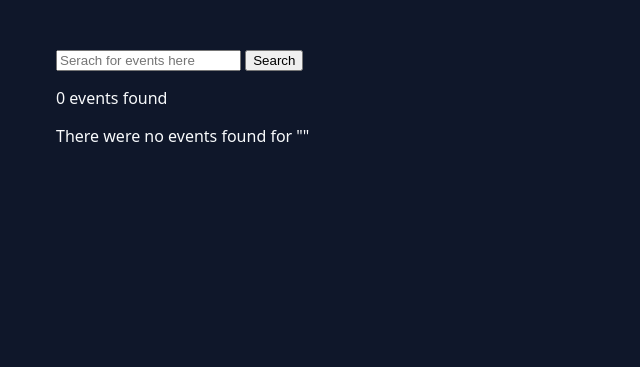
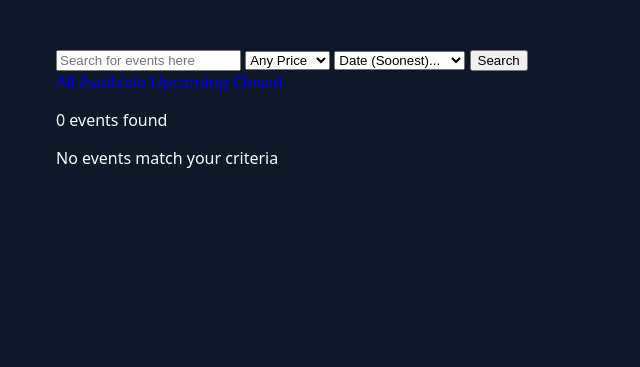
Before and after one commit to it-sd-capstone/2026-fall-team4, an ASP.NET Core app: page / in a window 1280 px wide. Shown: the part 55-422 px from the top of the page, without its empty margins (0-640 px from the left). Run offline with ASP.NET Core 8, Linux system fonts and the light colour scheme; some libraries are stand-ins or nearby versions.

Commit message:
Added a filter buttons to search events

```diff
--- a/EventTicketFlow/Controllers/HomeController.cs
+++ b/EventTicketFlow/Controllers/HomeController.cs
@@ -18,13 +18,16 @@ namespace EventTicketFlow.Controllers
             _eventService = eventService;
         }
 
-        public IActionResult Index(string? searchTerm)
+        public IActionResult Index(string? searchTerm, string? status, string? price, string? sort)
         {
             HomeViewModel model = new();
 
             model.SearchTerm = searchTerm;
+            model.Status = status;
+            model.Price = price;
+            model.Sort = sort;
 
-            model.Events = _eventService.SearchEvents(searchTerm);
+            model.Events = _eventService.SearchEvents(searchTerm, status, price, sort);
 
             return View(model);
         }
--- a/EventTicketFlow/Models/HomeViewModel.cs
+++ b/EventTicketFlow/Models/HomeViewModel.cs
@@ -5,5 +5,10 @@ namespace EventTicketFlow.Models
         public List<Event> Events { get; set; } = new();
 
         public string? SearchTerm { get; set; }
+        public string? Status { get; set; }
+        public string? Price { get; set; }
+        public string? Sort { get; set; }
+
+        public bool HasFilters => !string.IsNullOrWhiteSpace(SearchTerm) || Status != null || Price != null || Sort != null;
     }
 }
--- a/EventTicketFlow/Views/Home/Index.cshtml
+++ b/EventTicketFlow/Views/Home/Index.cshtml
@@ -6,23 +6,76 @@
 <section class="event-search">
     <form asp-controller="Home" asp-action="Index" method="get">
 
-        <input type="search" name="searchTerm" value="@Model.SearchTerm" placeholder="Serach for events here"/>
+        <input type="search" name="searchTerm" value="@Model.SearchTerm" placeholder="Search for events here"/>
 
+        <select asp-for="Price">
+            <option value="">Any Price</option>
+            <option value="under25">Under $25</option>
+            <option value="25to75">$25 - $75</option>
+            <option value="over75">Over $75</option>
+        </select>
+
+        <select asp-for="Sort">
+            <option value="">Date (Soonest)...</option>
+            <option value="priceLowToHigh">Price: Low to High</option>
+            <option value="priceHighToLow">Price: High to Low</option>
+            <option value="name">Name</option>
+
+        </select>
+
+            @* This input keeps the pill from getting 'lost' *@
+            <input type="hidden" name="status" value="@Model.Status" />
             <button type="submit">Search</button>
+
+        @if (Model.HasFilters)
+            {
+                <a asp-controller="Home" asp-action="Index">Clear Filters</a>
+            }
+
+    </form>
+
+    <div class="filter-pills">
+
+        <a asp-action="Index"
+            asp-route-searchTerm="@Model.SearchTerm"
+            asp-route-price="@Model.Price"
+            asp-route-sort="@Model.Sort"
+           class="filter-pill @(Model.Status == null ? "active" : "")">All</a>
+
+        <a asp-action="Index"
+            asp-route-status="open"
+            asp-route-searchTerm="@Model.SearchTerm"
+            asp-route-price="@Model.Price"
+            asp-route-sort="@Model.Sort"
+           class="filter-pill @(Model.Status == "open" ? "active" : "")">Available</a>
+
+        <a asp-action="Index"
+           asp-route-status="upcoming"
+           asp-route-searchTerm="@Model.SearchTerm"
+           asp-route-price="@Model.Price"
+           asp-route-sort="@Model.Sort"
+           class="filter-pill @(Model.Status == "upcoming" ? "active" : "")">Upcoming</a>
+
+        <a asp-action="Index"
+            asp-route-status="closed"
+            asp-route-searchTerm="@Model.SearchTerm"
+            asp-route-price="@Model.Price"
+            asp-route-sort="@Model.Sort"
+            class="filter-pill @(Model.Status == "closed" ? "active" : "")">Closed</a>
 
         @if (!string.IsNullOrWhiteSpace(Model.SearchTerm))
             {
                 <a asp-controller="Home" asp-action="Index">Clear</a>
             }
 
-        </form>
+    </div>
 </section>
 
 <p>@Model.Events.Count events found</p>
 
     @if (Model.Events.Count == 0)
 {
-    <p>There were no events found for "@Model.SearchTerm"</p>
+    <p>No events match your criteria</p>
 }
 else
 {
```
Also changed, not shown: EventTicketFlow/Services/EventService.cs (+58 -2 lines).
